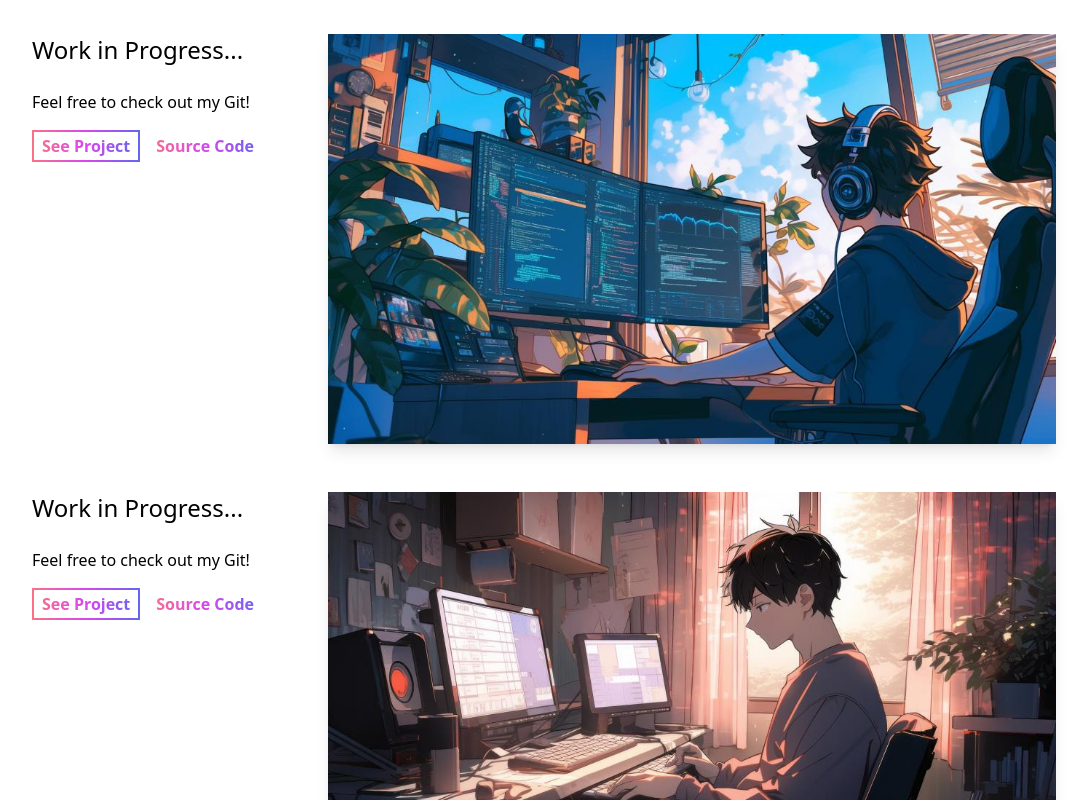
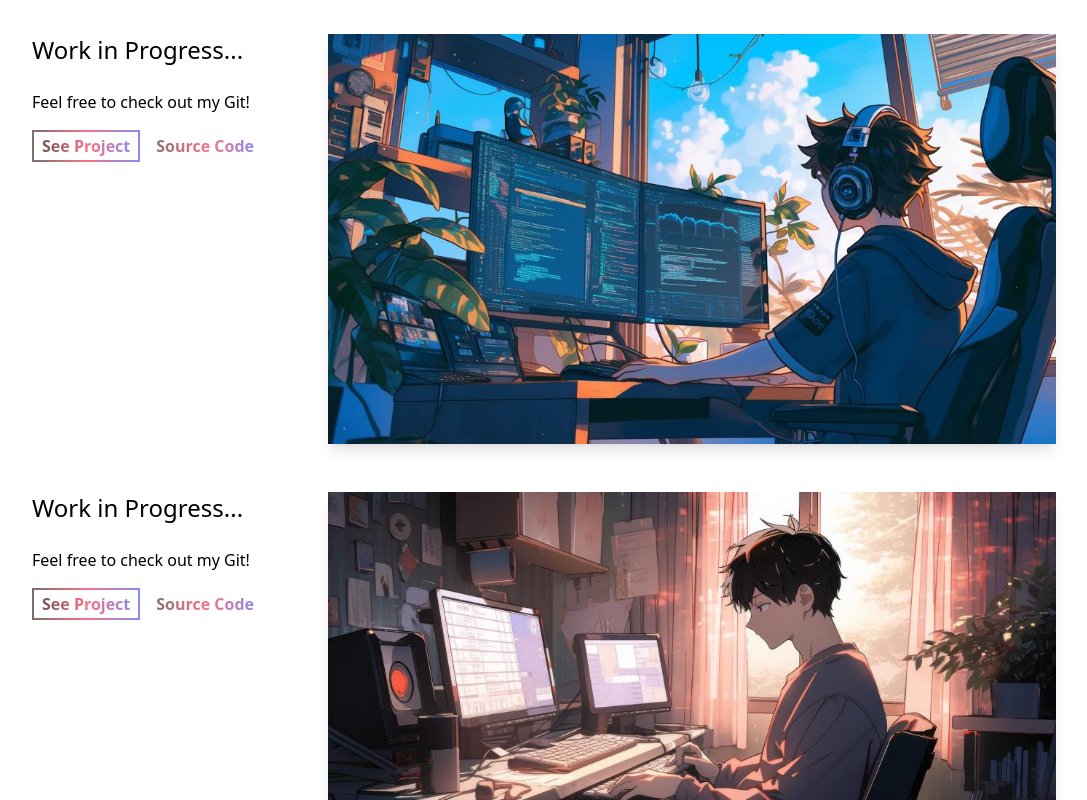
Before and after one commit to brandon-tran8/myportfolio, a Next.js app: page / in a window 1280 px wide. Shown: the part 1640-2440 px from the top of the page, without its empty margins (96-1183 px from the left). Built offline with nearby package versions, Linux system fonts and the light colour scheme.

Commit message:
last final touches

```diff
--- a/app/data.json
+++ b/app/data.json
@@ -30,21 +30,21 @@
         {
           "title": "Work in Progress...",
           "description": "Feel free to check out my Git!",
-          "url": "http://www.example.com/project1",
+          "url": "https://myportfolio-dpbk2v5uz-brandon-tran-s-projects.vercel.app/",
           "github": "https://github.com/brandon-tran8",
           "image": "/images/coding.jpg"
         },
         {
                   "title": "Work in Progress...",
                   "description": "Feel free to check out my Git!",
-                  "url": "http://www.example.com/project2",
+                  "url": "https://myportfolio-dpbk2v5uz-brandon-tran-s-projects.vercel.app/",
           "github": "https://github.com/brandon-tran8",
                   "image": "/images/coding2.jpg"
               },
         {
                   "title": "Work in Progress...",
                   "description": "Feel free to check out my Git!",
-                  "url": "http://www.example.com/project3",
+                  "url": "https://myportfolio-dpbk2v5uz-brandon-tran-s-projects.vercel.app/",
           "github": "https://github.com/brandon-tran8",
                   "image": "/images/coding3.jpg"
               }
--- a/app/sections/projects.js
+++ b/app/sections/projects.js
@@ -17,10 +17,10 @@ const Projects = () => {
                 <h2 className="text-2xl">{item.title}</h2>
                 <p className="mt-6">{item.description}</p>
                 <div className="flex mt-4">
-                  <div className="text-md text-center font-semibold p-0.5 bg-gradient-to-r from-rose-400 via-fuchsia-500 to-indigo-500">
+                  <div className="text-md text-center font-semibold p-0.5 bg-gradient-to-r from-stone-500 via-rose-400 to-indigo-400">
                     <a href={item.url} target="_blank" rel="noreferrer">
                       <div className="bg-white">
-                        <span className="block py-0.5 px-2 bg-white bg-gradient-to-r from-rose-400 via-fuchsia-500 to-indigo-500 bg-clip-text text-transparent">
+                        <span className="block py-0.5 px-2 bg-white bg-gradient-to-r from-stone-600 via-rose-400 to-indigo-400 bg-clip-text text-transparent">
                           See Project
                         </span>
                       </div>
@@ -28,7 +28,7 @@ const Projects = () => {
                   </div>
                   <div className="bg-white ml-2 font-semibold">
                     <a href={item.github} target="_blank" rel="noreferrer">
-                      <span className="block py-1 px-2 bg-white bg-gradient-to-r from-rose-400 via-fuchsia-500 to-indigo-500 bg-clip-text text-transparent">
+                      <span className="block py-1 px-2 bg-white bg-gradient-to-r from-stone-500 via-rose-400 to-indigo-400 bg-clip-text text-transparent">
                         Source Code
                       </span>
                     </a>
```
